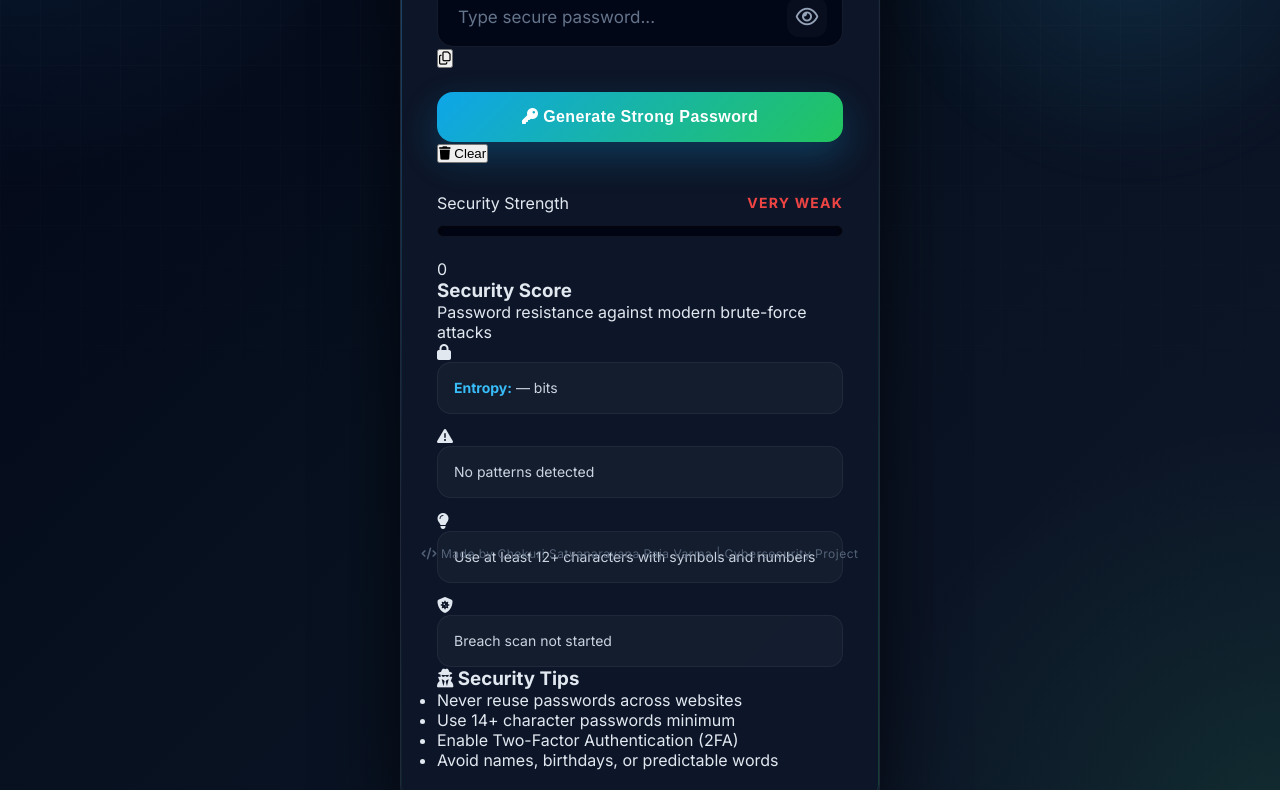
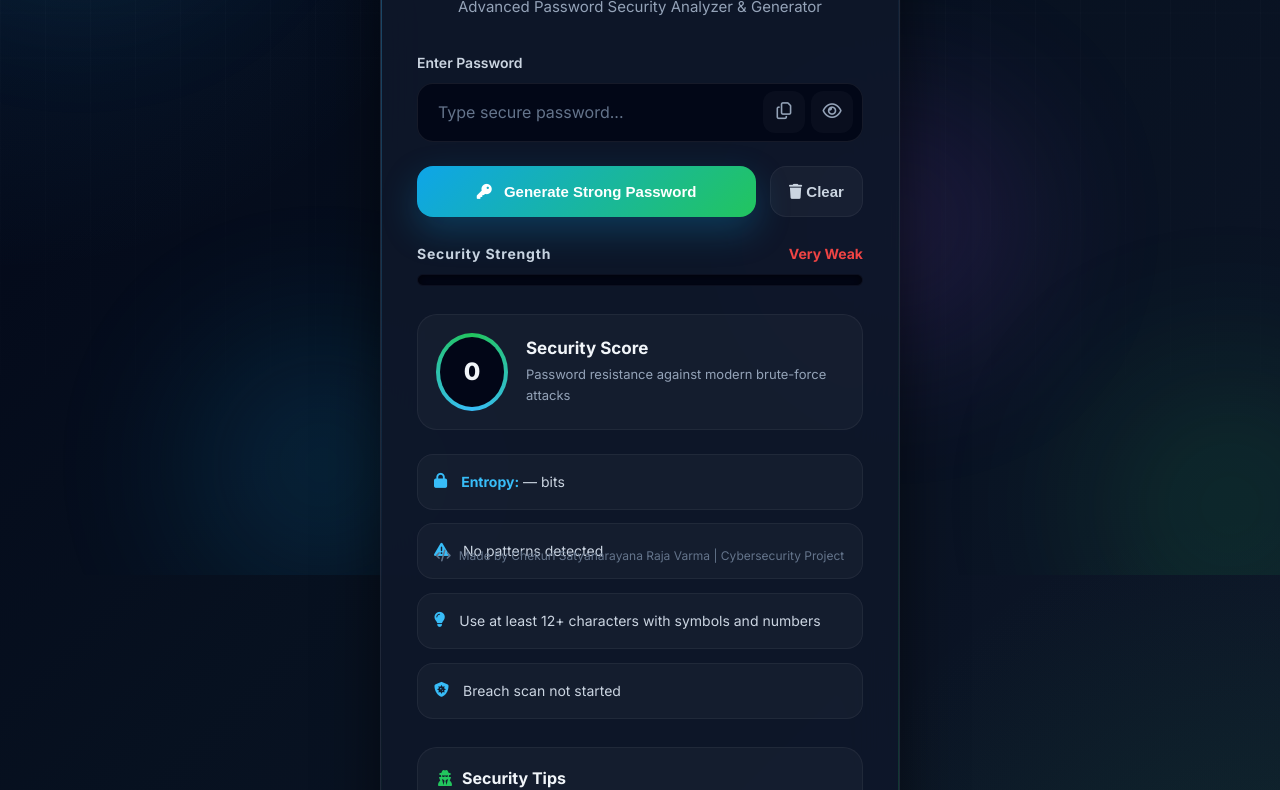
Before and after one commit to chsrajavarma8/secure-password-checker, a plain HTML site: page index.html in a window 1280 px wide. Shown: the part 225-1015 px from the top of the page. Drawn offline with Linux system fonts and the light colour scheme.

Commit message:
Update style.css

```diff
--- a/style.css
+++ b/style.css
@@ -1,6 +1,6 @@
 /* =========================
-   CYBER SECURITY UI DESIGN
-   Premium Secure Password Generator
+   CYBERSHIELD PASSWORD TOOL
+   Advanced Cybersecurity UI
 ========================= */
 
 @import url('https://fonts.googleapis.com/css2?family=Inter:wght@400;500;600;700;800&family=JetBrains+Mono:wght@400;600&display=swap');
@@ -12,54 +12,98 @@
   box-sizing:border-box;
 }
 
+/* ROOT COLORS */
 :root{
+
   --bg:#020617;
-  --card:#0f172a;
-  --card-2:#111827;
+  --bg2:#0f172a;
+  --card:#111827;
+
   --border:rgba(255,255,255,0.08);
 
-  --text:#e2e8f0;
+  --text:#f1f5f9;
   --muted:#94a3b8;
 
   --blue:#38bdf8;
   --green:#22c55e;
-  --red:#ef4444;
   --yellow:#facc15;
   --orange:#fb923c;
+  --red:#ef4444;
 
-  --glow-blue:0 0 25px rgba(56,189,248,0.35);
-  --glow-green:0 0 25px rgba(34,197,94,0.35);
+  --shadow:
+  0 25px 60px rgba(0,0,0,0.55);
+
+  --glow-blue:
+  0 0 25px rgba(56,189,248,0.35);
+
+  --glow-green:
+  0 0 25px rgba(34,197,94,0.35);
 }
 
 /* BODY */
 body{
   font-family:'Inter',sans-serif;
+
   min-height:100vh;
+
   display:flex;
   justify-content:center;
   align-items:center;
-  padding:25px;
-  overflow:hidden;
+
+  padding:20px;
+
+  overflow-x:hidden;
+
   color:var(--text);
 
   background:
-  radial-gradient(circle at top left, rgba(56,189,248,0.12), transparent 25%),
-  radial-gradient(circle at bottom right, rgba(34,197,94,0.12), transparent 25%),
-  linear-gradient(135deg,#020617 0%,#071120 45%,#0f172a 100%);
+  radial-gradient(circle at top left,
+  rgba(56,189,248,0.12),
+  transparent 28%),
+
+  radial-gradient(circle at bottom right,
+  rgba(34,197,94,0.12),
+  transparent 28%),
+
+  linear-gradient(
+    135deg,
+    #020617 0%,
+    #071120 45%,
+    #0f172a 100%
+  );
 }
 
-/* Animated Grid Background */
+/* GRID BACKGROUND */
 body::before{
   content:'';
+
   position:fixed;
   inset:0;
+
   background-image:
-    linear-gradient(rgba(255,255,255,0.03) 1px, transparent 1px),
-    linear-gradient(90deg, rgba(255,255,255,0.03) 1px, transparent 1px);
-  background-size:40px 40px;
-  mask-image:linear-gradient(to bottom, rgba(255,255,255,0.7), transparent);
-  animation:gridMove 20s linear infinite;
-  z-index:-2;
+  linear-gradient(
+    rgba(255,255,255,0.03) 1px,
+    transparent 1px
+  ),
+
+  linear-gradient(
+    90deg,
+    rgba(255,255,255,0.03) 1px,
+    transparent 1px
+  );
+
+  background-size:45px 45px;
+
+  mask-image:
+  linear-gradient(
+    to bottom,
+    rgba(255,255,255,0.7),
+    transparent
+  );
+
+  animation:gridMove 18s linear infinite;
+
+  z-index:-3;
 }
 
 @keyframes gridMove{
@@ -67,54 +111,116 @@ body::before{
     transform:translateY(0);
   }
   to{
-    transform:translateY(40px);
+    transform:translateY(45px);
   }
 }
 
-/* Floating Glow */
-body::after{
-  content:'';
+/* FLOATING GLOW */
+.bg-animation{
   position:fixed;
-  width:500px;
-  height:500px;
-  background:radial-gradient(circle, rgba(56,189,248,0.15), transparent 70%);
-  top:-100px;
-  right:-100px;
-  filter:blur(20px);
-  z-index:-1;
+  inset:0;
+  overflow:hidden;
+  z-index:-2;
 }
 
-/* MAIN CONTAINER */
+.bg-animation span{
+  position:absolute;
+
+  display:block;
+
+  width:260px;
+  height:260px;
+
+  border-radius:50%;
+
+  filter:blur(80px);
+
+  opacity:0.14;
+
+  animation:floatGlow 12s infinite ease-in-out;
+}
+
+.bg-animation span:nth-child(1){
+  background:#38bdf8;
+  top:-50px;
+  left:-50px;
+}
+
+.bg-animation span:nth-child(2){
+  background:#22c55e;
+  bottom:-80px;
+  right:-80px;
+  animation-delay:2s;
+}
+
+.bg-animation span:nth-child(3){
+  background:#a855f7;
+  top:40%;
+  left:60%;
+  animation-delay:4s;
+}
+
+.bg-animation span:nth-child(4){
+  background:#0ea5e9;
+  top:70%;
+  left:15%;
+  animation-delay:6s;
+}
+
+@keyframes floatGlow{
+
+  0%{
+    transform:translateY(0) scale(1);
+  }
+
+  50%{
+    transform:translateY(-40px) scale(1.15);
+  }
+
+  100%{
+    transform:translateY(0) scale(1);
+  }
+}
+
+/* CONTAINER */
 .container{
+
   width:100%;
-  max-width:480px;
+  max-width:520px;
 
   position:relative;
 
-  background:rgba(15,23,42,0.92);
-  backdrop-filter:blur(22px);
+  background:
+  rgba(15,23,42,0.92);
 
-  border:1px solid var(--border);
-  border-radius:28px;
+  backdrop-filter:blur(24px);
+
+  border:
+  1px solid var(--border);
+
+  border-radius:30px;
 
   padding:42px 36px;
 
-  box-shadow:
-  0 25px 80px rgba(0,0,0,0.65),
-  inset 0 1px 0 rgba(255,255,255,0.04);
+  overflow:hidden;
 
-  overflow:hidden;
+  box-shadow:var(--shadow);
 }
 
-/* Neon Border Glow */
+/* NEON BORDER */
 .container::before{
+
   content:'';
+
   position:absolute;
   inset:0;
-  border-radius:28px;
+
+  border-radius:30px;
+
   padding:1px;
 
-  background:linear-gradient(
+  background:
+  linear-gradient(
     135deg,
     rgba(56,189,248,0.4),
     transparent,
@@ -122,8 +228,8 @@ body::after{
   );
 
   -webkit-mask:
-    linear-gradient(#fff 0 0) content-box,
-    linear-gradient(#fff 0 0);
+  linear-gradient(#fff 0 0) content-box,
+  linear-gradient(#fff 0 0);
 
   -webkit-mask-composite:xor;
   mask-composite:exclude;
@@ -132,45 +238,114 @@ body::after{
 }
 
 /* HEADER */
+.header{
+  text-align:center;
+  margin-bottom:34px;
+}
+
+/* SHIELD ICON */
+.shield-icon{
+
+  width:85px;
+  height:85px;
+
+  margin:0 auto 20px;
+
+  display:flex;
+  align-items:center;
+  justify-content:center;
+
+  border-radius:50%;
+
+  background:
+  linear-gradient(
+    135deg,
+    rgba(56,189,248,0.15),
+    rgba(34,197,94,0.15)
+  );
+
+  border:
+  1px solid rgba(255,255,255,0.08);
+
+  box-shadow:
+  inset 0 1px 0 rgba(255,255,255,0.05),
+  var(--glow-blue);
+}
+
+.shield-icon i{
+  font-size:38px;
+  color:#38bdf8;
+}
+
+/* TITLE */
 h1{
-  font-size:30px;
+  font-size:34px;
   font-weight:800;
-  text-align:center;
+
   margin-bottom:10px;
-  letter-spacing:-0.5px;
 
-  background:linear-gradient(90deg,#38bdf8,#22c55e);
+  letter-spacing:-1px;
+
+  background:
+  linear-gradient(
+    90deg,
+    #38bdf8,
+    #22c55e
+  );
+
   -webkit-background-clip:text;
   -webkit-text-fill-color:transparent;
 }
 
 .subtitle{
-  text-align:center;
   color:var(--muted);
+  font-size:15px;
+  line-height:1.7;
+}
+
+/* INPUT SECTION */
+.input-wrapper{
+  margin-bottom:24px;
+}
+
+.input-label{
+  display:block;
+
+  margin-bottom:12px;
+
   font-size:14px;
-  line-height:1.7;
-  margin-bottom:34px;
+  font-weight:600;
+
+  color:#cbd5e1;
+}
+
+/* PASSWORD BOX */
+.password-box{
+  position:relative;
 }
 
 /* INPUT */
-.input-wrapper{
-  position:relative;
-  margin-bottom:24px;
-}
+input{
 
-input{
   width:100%;
-  padding:18px 60px 18px 20px;
+
+  padding:
+  18px 105px 18px 20px;
 
   border-radius:16px;
-  border:1px solid rgba(255,255,255,0.08);
 
-  background:rgba(2,6,23,0.9);
+  border:
+  1px solid rgba(255,255,255,0.08);
+
+  background:
+  rgba(2,6,23,0.9);
 
   color:#fff;
 
-  font-size:17px;
+  font-size:16px;
+
   font-family:'JetBrains Mono',monospace;
+
   letter-spacing:1px;
 
   transition:0.35s ease;
@@ -178,14 +353,16 @@ input{
 
 input::placeholder{
   color:#64748b;
+  font-family:'Inter',sans-serif;
   letter-spacing:0;
-  font-family:'Inter',sans-serif;
 }
 
 input:focus{
+
   outline:none;
 
-  border-color:rgba(56,189,248,0.6);
+  border-color:
+  rgba(56,189,248,0.65);
 
   box-shadow:
   0 0 0 4px rgba(56,189,248,0.12),
@@ -194,51 +371,72 @@ input:focus{
   transform:translateY(-1px);
 }
 
-/* TOGGLE BUTTON */
-.toggle-btn{
+/* ICON BUTTONS */
+.icon-btn{
+
   position:absolute;
   top:50%;
-  right:16px;
+
   transform:translateY(-50%);
 
-  width:40px;
-  height:40px;
+  width:42px;
+  height:42px;
 
   border:none;
   border-radius:12px;
 
-  background:rgba(255,255,255,0.03);
+  background:
+  rgba(255,255,255,0.03);
 
   color:#94a3b8;
-  font-size:20px;
+
+  font-size:17px;
 
   cursor:pointer;
+
   transition:0.3s ease;
 }
 
-.toggle-btn:hover{
-  background:rgba(56,189,248,0.15);
+.icon-btn:hover{
+
+  background:
+  rgba(56,189,248,0.15);
+
   color:#38bdf8;
-  transform:translateY(-50%) scale(1.08);
+
+  transform:
+  translateY(-50%)
+  scale(1.08);
 }
 
-/* GENERATE BUTTON */
+.copy-btn{
+  right:58px;
+}
+
+.toggle-btn{
+  right:10px;
+}
+
+/* BUTTON GROUP */
+.button-group{
+  display:flex;
+  gap:14px;
+  margin-bottom:28px;
+}
+
+/* MAIN BUTTON */
 .generate-btn{
-  width:100%;
+
+  flex:1;
+
   position:relative;
+
   overflow:hidden;
 
   padding:16px;
 
   border:none;
   border-radius:16px;
-
-  font-size:16px;
-  font-weight:700;
-  letter-spacing:0.4px;
-
-  color:white;
-  cursor:pointer;
 
   background:
   linear-gradient(
@@ -247,22 +445,38 @@ input:focus{
     #22c55e
   );
 
-  box-shadow:
-  0 15px 35px rgba(14,165,233,0.25);
+  color:white;
+
+  font-size:15px;
+  font-weight:700;
+
+  cursor:pointer;
 
   transition:0.35s ease;
+
+  box-shadow:
+  0 14px 35px rgba(14,165,233,0.25);
 }
 
-/* Animated Shine */
+.generate-btn i{
+  margin-right:8px;
+}
+
+/* SHINE EFFECT */
 .generate-btn::before{
+
   content:'';
+
   position:absolute;
+
   top:0;
   left:-100%;
+
   width:100%;
   height:100%;
 
-  background:linear-gradient(
+  background:
+  linear-gradient(
     120deg,
     transparent,
     rgba(255,255,255,0.3),
@@ -277,63 +491,106 @@ input:focus{
 }
 
 .generate-btn:hover{
+
   transform:translateY(-3px);
+
   box-shadow:
-  0 18px 40px rgba(34,197,94,0.28),
+  0 18px 45px rgba(34,197,94,0.28),
   var(--glow-green);
+}
+
+/* SECONDARY BUTTON */
+.secondary-btn{
+
+  padding:16px 18px;
+
+  border:none;
+  border-radius:16px;
+
+  background:
+  rgba(255,255,255,0.04);
+
+  color:#cbd5e1;
+
+  font-size:15px;
+  font-weight:600;
+
+  cursor:pointer;
+
+  transition:0.3s ease;
+
+  border:
+  1px solid rgba(255,255,255,0.05);
+}
+
+.secondary-btn:hover{
+
+  background:
+  rgba(239,68,68,0.12);
+
+  color:#ef4444;
+
+  transform:translateY(-2px);
 }
 
 /* STRENGTH SECTION */
 .strength-section{
-  margin-top:30px;
-  margin-bottom:22px;
+  margin-bottom:28px;
 }
 
 .strength-header{
+
   display:flex;
   justify-content:space-between;
   align-items:center;
+
   margin-bottom:12px;
 }
 
-.strength-label{
-  font-size:13px;
+.strength-title{
+
+  font-size:14px;
   font-weight:700;
+
   color:#cbd5e1;
-  letter-spacing:1.2px;
-  text-transform:uppercase;
+
+  letter-spacing:0.8px;
 }
 
-#strength-text{
+.strength-label{
+
   font-size:14px;
   font-weight:700;
 }
 
 /* STRENGTH BAR */
 .strength-bar{
+
   width:100%;
   height:12px;
 
   background:#020617;
 
   border-radius:999px;
+
   overflow:hidden;
 
-  border:1px solid rgba(255,255,255,0.05);
+  border:
+  1px solid rgba(255,255,255,0.04);
 
   box-shadow:
   inset 0 2px 8px rgba(0,0,0,0.6);
 }
 
 #strength-fill{
+
+  width:0%;
   height:100%;
-  width:0%;
 
   border-radius:999px;
 
   transition:
-  width 0.5s cubic-bezier(0.34,1.56,0.64,1),
-  background 0.4s ease;
+  width 0.5s cubic-bezier(0.34,1.56,0.64,1);
 
   background:
   linear-gradient(
@@ -346,110 +603,302 @@ input:focus{
   );
 
   box-shadow:
-  0 0 20px rgba(34,197,94,0.4);
+  0 0 18px rgba(34,197,94,0.45);
 }
 
-/* INFO BOXES */
+/* STRENGTH COLORS */
+.weak{
+  color:#ef4444;
+}
+
+.fair{
+  color:#fb923c;
+}
+
+.good{
+  color:#facc15;
+}
+
+.strong{
+  color:#84cc16;
+}
+
+.very-strong{
+  color:#22c55e;
+}
+
+/* SCORE CARD */
+.score-card{
+
+  display:flex;
+  align-items:center;
+  gap:18px;
+
+  padding:18px;
+
+  border-radius:20px;
+
+  margin-bottom:24px;
+
+  background:
+  rgba(255,255,255,0.03);
+
+  border:
+  1px solid rgba(255,255,255,0.05);
+}
+
+/* SCORE CIRCLE */
+.score-circle{
+
+  width:78px;
+  height:78px;
+
+  border-radius:50%;
+
+  display:flex;
+  align-items:center;
+  justify-content:center;
+
+  background:
+  conic-gradient(
+    #22c55e,
+    #38bdf8,
+    #22c55e
+  );
+
+  padding:4px;
+}
+
+.score-circle span{
+
+  width:100%;
+  height:100%;
+
+  border-radius:50%;
+
+  display:flex;
+  align-items:center;
+  justify-content:center;
+
+  background:#020617;
+
+  font-size:24px;
+  font-weight:800;
+}
+
+.score-info h3{
+
+  font-size:17px;
+  margin-bottom:6px;
+}
+
+.score-info p{
+
+  color:var(--muted);
+
+  font-size:13px;
+  line-height:1.6;
+}
+
+/* INFO SECTION */
 .info{
+
   display:flex;
   flex-direction:column;
-  gap:12px;
+
+  gap:14px;
+
+  margin-bottom:28px;
 }
 
-.info p{
-  background:rgba(255,255,255,0.03);
+/* INFO CARD */
+.info-card{
 
-  border:1px solid rgba(255,255,255,0.05);
+  display:flex;
+  align-items:flex-start;
 
-  border-radius:14px;
+  gap:14px;
 
-  padding:14px 16px;
+  padding:15px 16px;
 
-  font-size:14px;
-  line-height:1.6;
+  border-radius:16px;
 
-  color:#cbd5e1;
+  background:
+  rgba(255,255,255,0.03);
+
+  border:
+  1px solid rgba(255,255,255,0.05);
 
   transition:0.3s ease;
 }
 
-.info p:hover{
-  border-color:rgba(56,189,248,0.25);
-  background:rgba(56,189,248,0.04);
-  transform:translateY(-1px);
+.info-card:hover{
+
+  transform:translateY(-2px);
+
+  border-color:
+  rgba(56,189,248,0.18);
+
+  background:
+  rgba(56,189,248,0.04);
 }
 
-.info strong{
+.info-card i{
+
+  margin-top:3px;
+
+  color:#38bdf8;
+
+  font-size:15px;
+}
+
+.info-card p{
+
+  font-size:14px;
+
+  line-height:1.7;
+
+  color:#cbd5e1;
+}
+
+.info-card strong{
   color:#38bdf8;
 }
 
-/* PASSWORD STATUS COLORS */
-#strength-text.weak{
-  color:var(--red);
+/* TIPS SECTION */
+.tips-section{
+
+  padding:20px;
+
+  border-radius:20px;
+
+  background:
+  rgba(255,255,255,0.03);
+
+  border:
+  1px solid rgba(255,255,255,0.05);
 }
 
-#strength-text.fair{
-  color:var(--orange);
+.tips-section h3{
+
+  font-size:16px;
+
+  margin-bottom:16px;
+
+  display:flex;
+  align-items:center;
+
+  gap:10px;
 }
 
-#strength-text.good{
-  color:var(--yellow);
+.tips-section h3 i{
+  color:#22c55e;
 }
 
-#strength-text.strong{
-  color:#84cc16;
+/* TIPS LIST */
+.tips-section ul{
+
+  list-style:none;
+
+  display:flex;
+  flex-direction:column;
+
+  gap:12px;
 }
 
-#strength-text.very-strong{
-  color:var(--green);
+.tips-section li{
+
+  position:relative;
+
+  padding-left:24px;
+
+  color:#cbd5e1;
+
+  font-size:14px;
+
+  line-height:1.6;
+}
+
+.tips-section li::before{
+
+  content:'';
+
+  position:absolute;
+
+  left:0;
+  top:10px;
+
+  width:8px;
+  height:8px;
+
+  border-radius:50%;
+
+  background:#22c55e;
+
+  box-shadow:
+  0 0 10px rgba(34,197,94,0.7);
 }
 
 /* FOOTER */
 .footer{
+
   position:fixed;
-  bottom:14px;
+
+  bottom:12px;
+
   width:100%;
+
   text-align:center;
 
+  font-size:12px;
+
   color:#64748b;
-  font-size:12px;
-  letter-spacing:0.5px;
 }
 
 .footer p{
-  opacity:0.8;
+
+  display:flex;
+  justify-content:center;
+  align-items:center;
+
+  gap:8px;
 }
 
 /* RESPONSIVE */
-@media(max-width:520px){
-
-  body{
-    padding:16px;
-  }
+@media(max-width:600px){
 
   .container{
-    padding:32px 24px;
+    padding:34px 24px;
     border-radius:24px;
   }
 
   h1{
-    font-size:26px;
+    font-size:28px;
   }
 
-  input{
-    font-size:15px;
+  .button-group{
+    flex-direction:column;
+  }
+
+  .generate-btn,
+  .secondary-btn{
+    width:100%;
+  }
+
+  .score-card{
+    flex-direction:column;
+    text-align:center;
+  }
+
+  .info-card{
+    align-items:flex-start;
   }
 }
 
-/* SMALL EXTRA CYBER DETAILS */
-.container:hover{
-  border-color:rgba(56,189,248,0.15);
-}
-
-/* Smooth animations */
+/* SMOOTH */
 button,
 input,
-.container,
-.info p{
+.info-card,
+.container{
   will-change:transform;
 }
```
